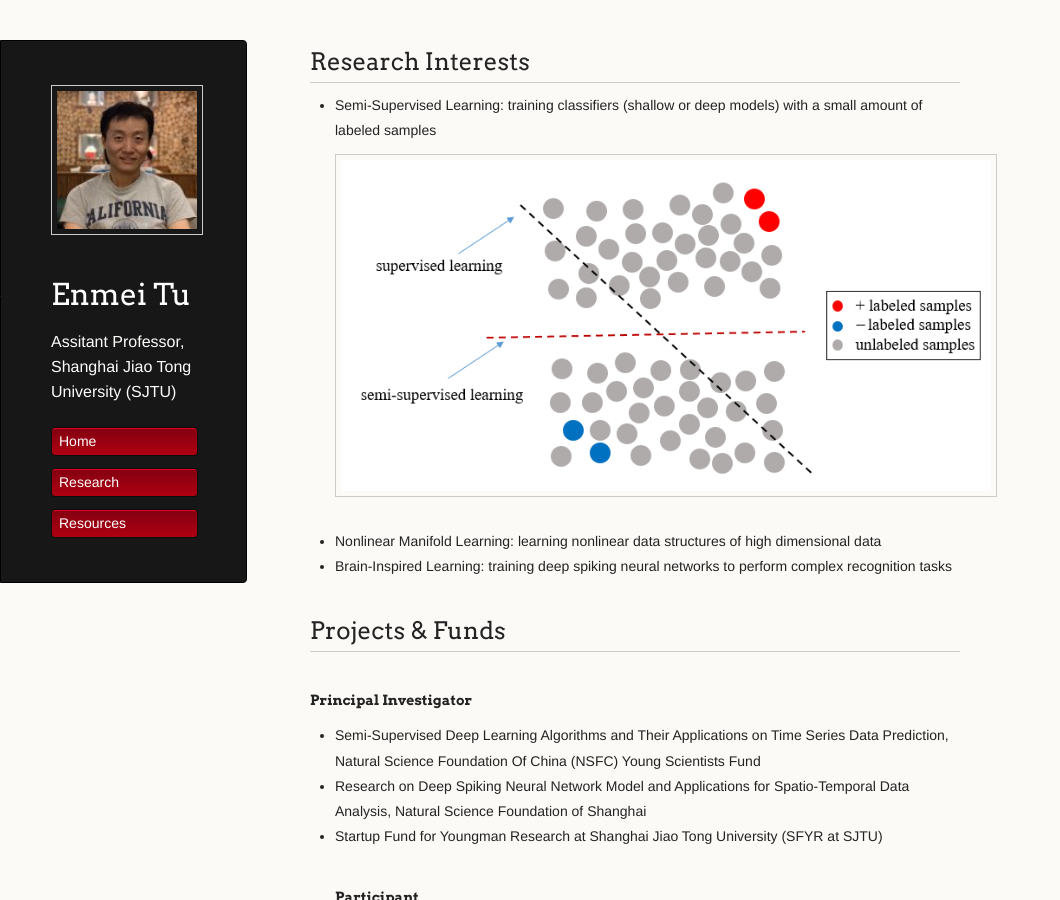
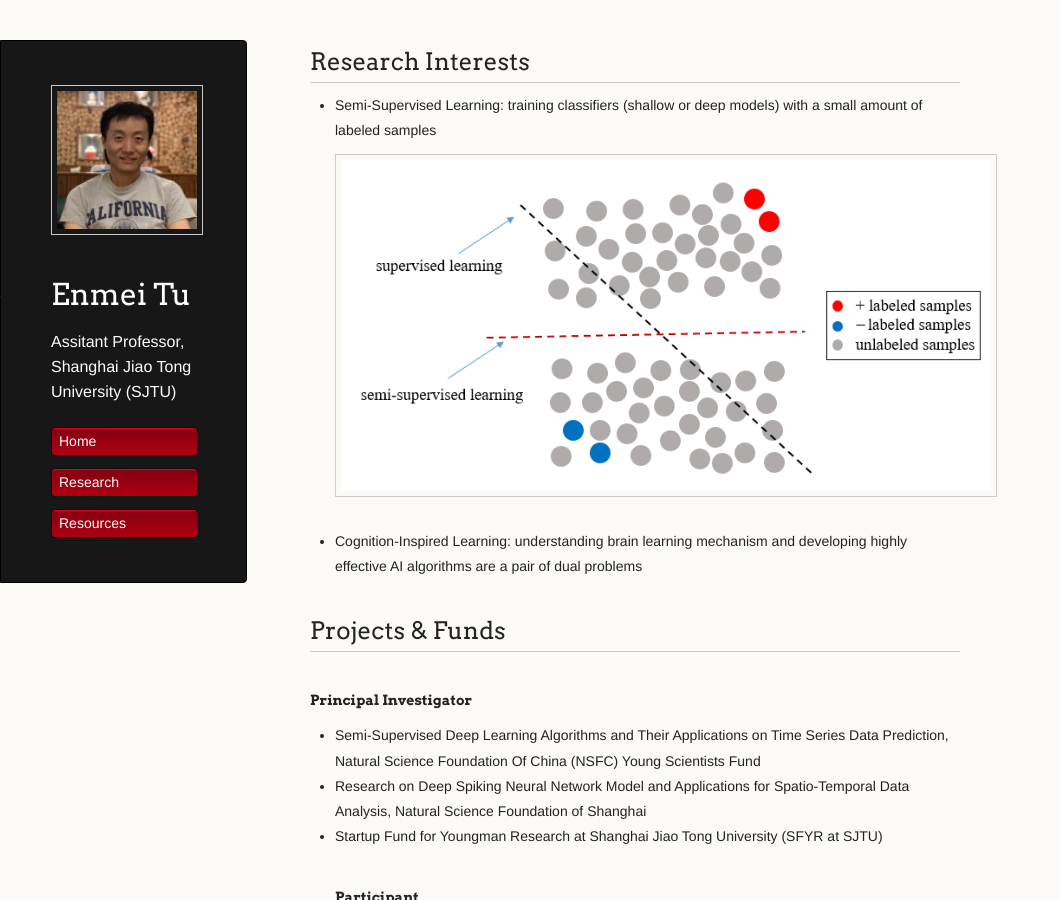
Before and after one commit to hellotem/enmeitu.github.io, a Jekyll site: the page built from research/index.md, in a window 1280 px wide and 900 px high. Shown: the whole window, without its empty margins (0-1060 px from the left). Built offline with Jekyll 4.4.1, drawn with Linux system fonts in a browser that asks for light colours; our own code applies the rules of GitHub Pages for plain Markdown files.

Commit message:
Update index.md

```diff
--- a/research/index.md
+++ b/research/index.md
@@ -3,9 +3,7 @@
 <img src="ssl5.png"
      alt="Markdown Monster icon"
      style="float: left; margin-right: 10px;" />
-* Nonlinear Manifold Learning: learning nonlinear data structures of high dimensional data
-* Brain-Inspired Learning: training deep spiking neural networks to perform complex recognition tasks
-
+* Cognition-Inspired Learning: understanding brain learning mechanism and developing highly effective AI algorithms are a pair of dual problems
 
 ## Projects & Funds
 #### Principal Investigator
```
